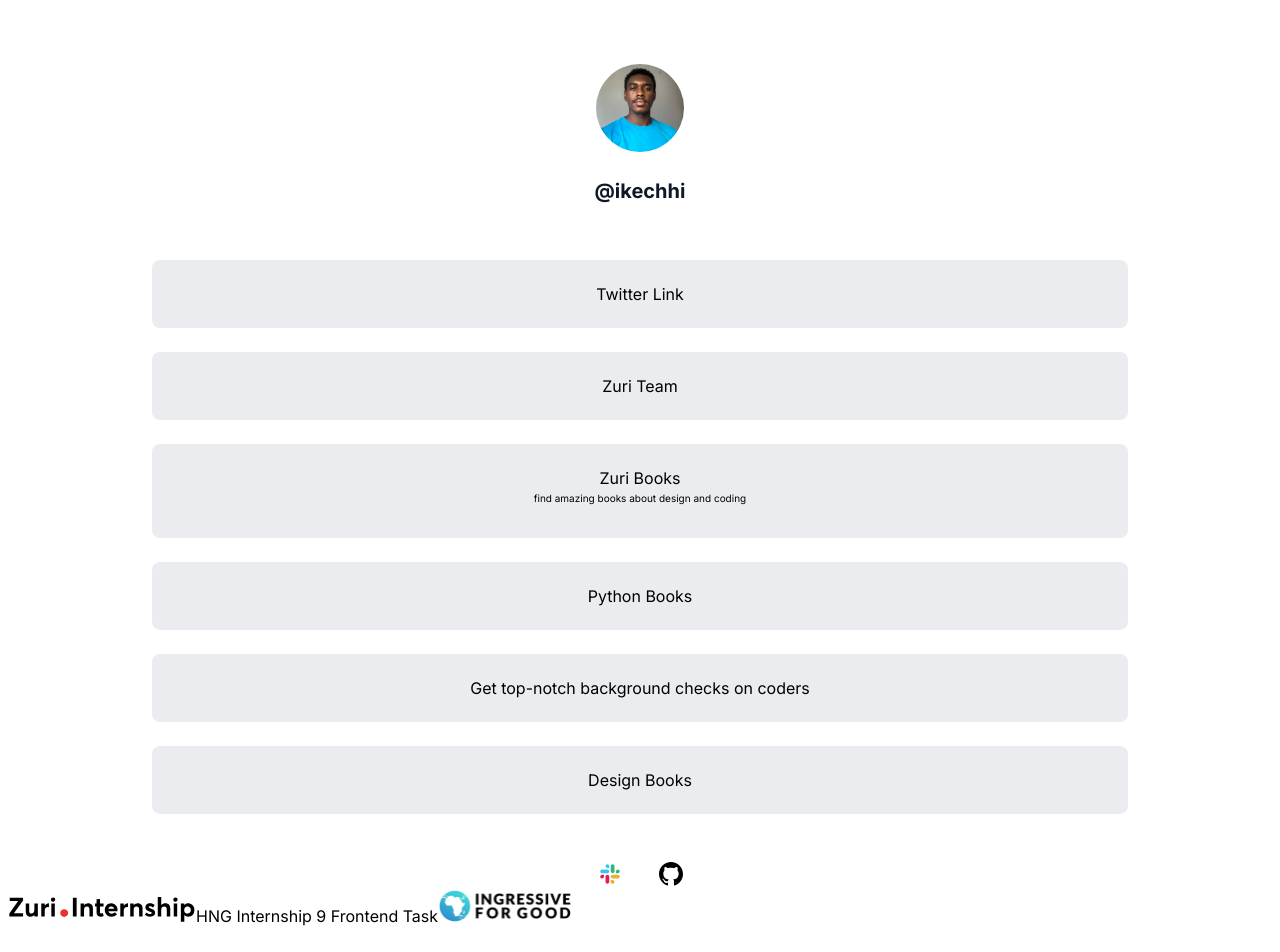
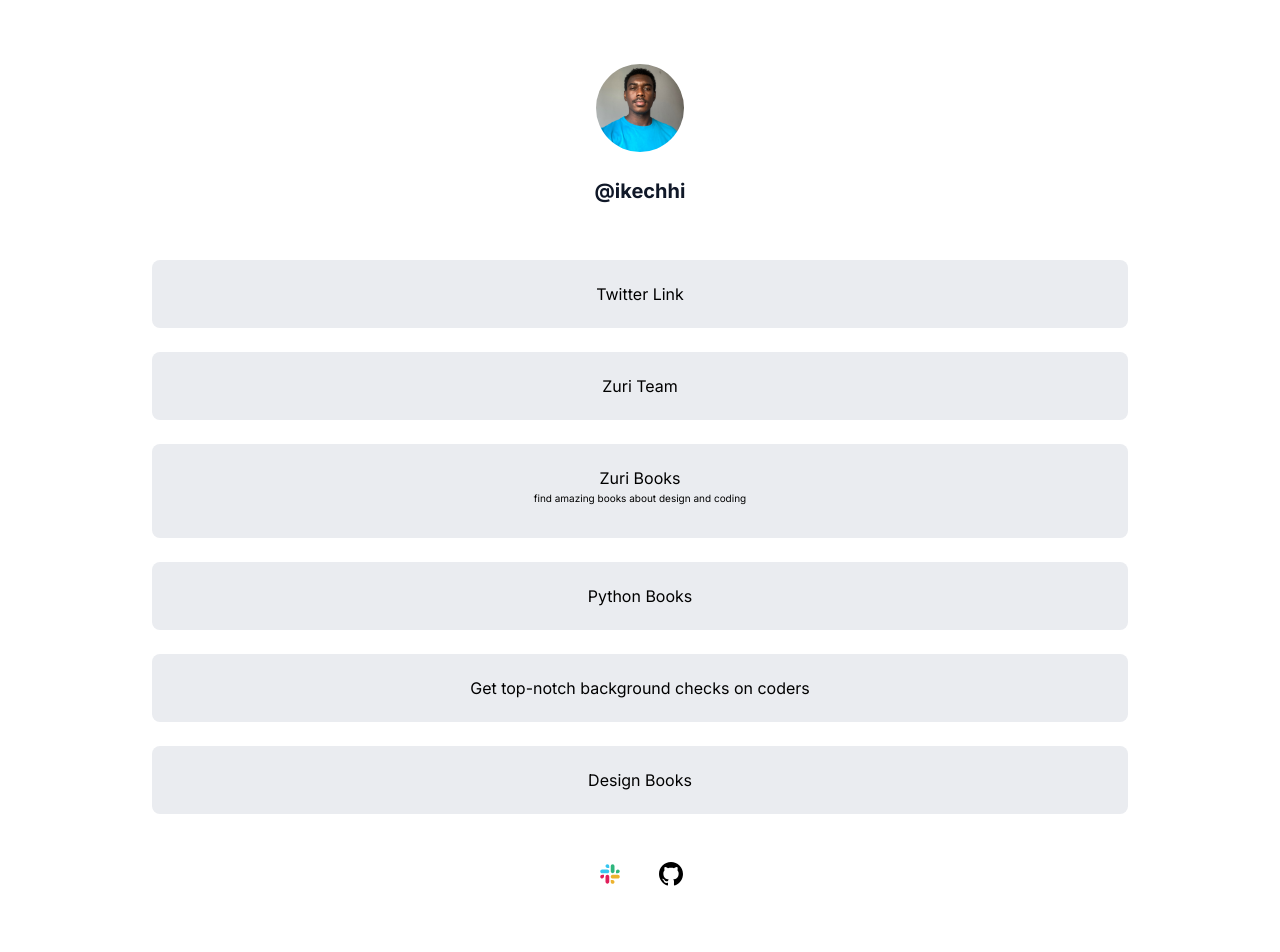
Before and after one commit to ElemaGp/linktree-type-project, a React (Create React App) app: page / in a window 1280 px wide. Shown: the top 952 px of the page. Built offline with nearby package versions, Linux system fonts and the light colour scheme.

Commit message:
Style Footer Component

```diff
--- a/src/components/footer/footer.css
+++ b/src/components/footer/footer.css
@@ -0,0 +1,12 @@
+.footer{
+    display: flex;
+    justify-content: space-around;
+    margin-top: 172px;
+}
+
+.footer > span{
+    font-weight: 400;
+    font-size: 16px;
+    line-height: 24px;
+    color: #667085;
+}
```
